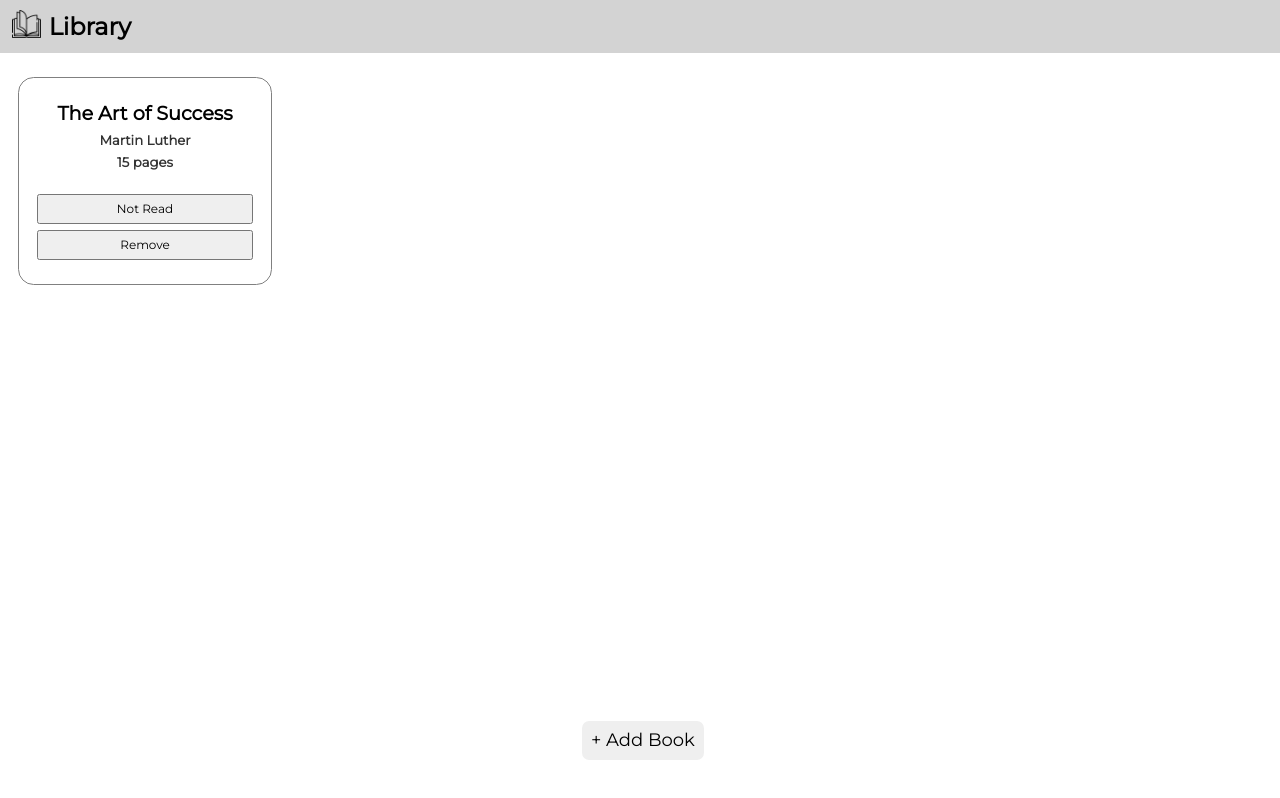
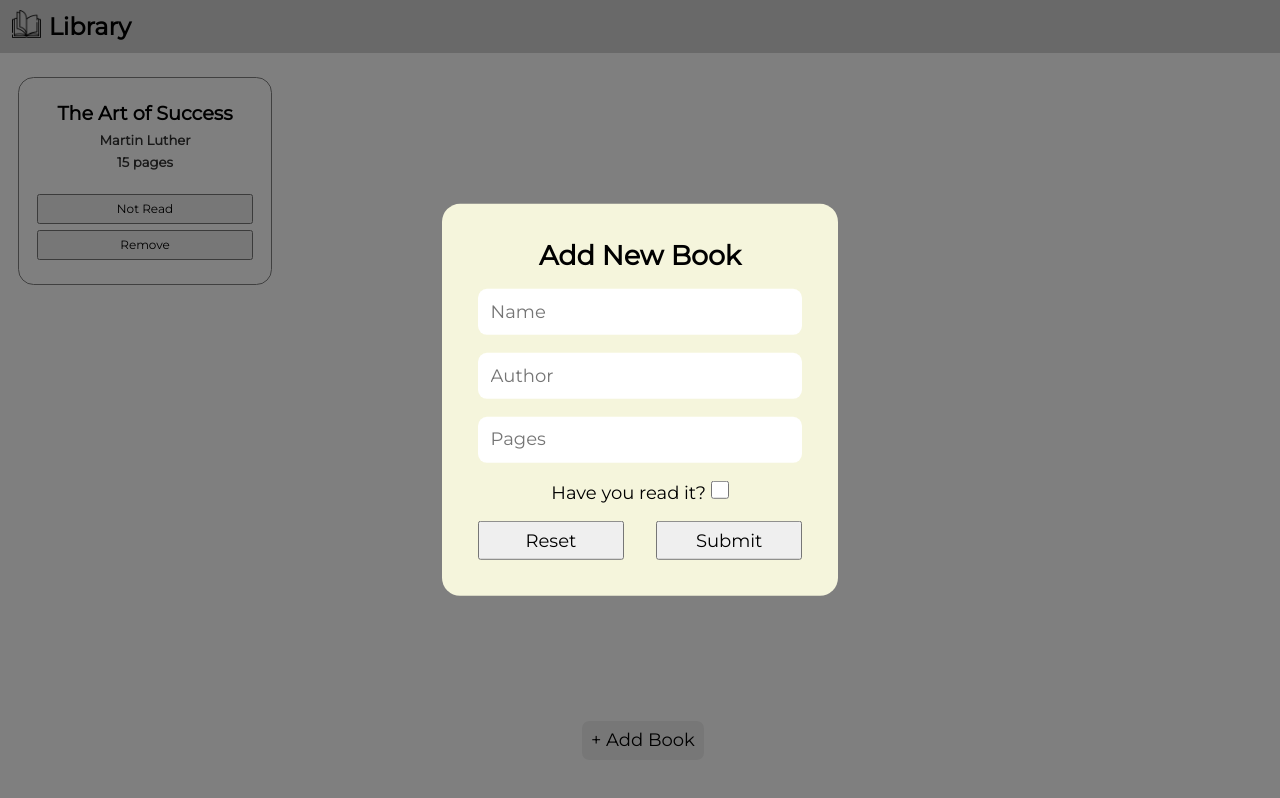
Before and after one commit to radhhh/book-library, a plain HTML site: page index.html in a window 1280 px wide. Both pictures are taken after a click on the button "+ Add Book". Shown: the top 798 px of the page. Drawn offline with Linux system fonts and the light colour scheme.

Commit message:
Completed pop up and simple opening-closing mechanism

```diff
--- a/index.html
+++ b/index.html
@@ -6,6 +6,7 @@
     <title>Book Library</title>
     <link rel="stylesheet" href="normalize.css">
     <link rel="stylesheet" href="style.css">
+    <script src="script.js" defer></script>
 </head>
 <body>
     <header>
@@ -30,7 +31,21 @@
                 </div>
             </div>
        </section>
-        <button id="addBook">+ Add Book</button>
     </main>
+    <button id="buttonAdd">+ Add Book</button>
+    <div id="overlayDark"></div>
+    <div id="formContainer">
+        <form id="formElement">
+            <h2>Add New Book</h2>
+            <input type="text" id="name" name="name" placeholder="Name" required>
+            <input type="text" id="author" name="author" placeholder="Author" required>
+            <input type="number" id="pages" name="pages" placeholder="Pages" required>
+            <p>Have you read it? <input type="checkbox" name="read" id="read"></p>
+            <div class="button-container">
+                <button type="reset">Reset</button>
+                <button>Submit</button>
+            </div>
+        </form>
+    </div>
 </body>
 </html>
--- a/script.js
+++ b/script.js
@@ -0,0 +1,29 @@
+const buttonAdd = document.querySelector('#buttonAdd');
+const overlayDark = document.querySelector('#overlayDark');
+const formContainer = document.querySelector('#formContainer');
+const formElement = document.querySelector('#formElement');
+let bookList = [];
+
+function Book(name, author, pages, read){
+    this.name = name;
+    this.author = author;
+    this.pages = pages;
+    this.read = read;
+}
+
+function addBook(){
+
+}
+
+function resetForm(){
+    overlayDark.classList.remove('active');
+    formContainer.classList.remove('active');
+    setTimeout(() => formElement.reset(), 500);
+}
+
+buttonAdd.addEventListener('click', () => {
+    overlayDark.classList.add('active');
+    formContainer.classList.add('active');
+});
+
+overlayDark.addEventListener('click', resetForm);
--- a/style.css
+++ b/style.css
@@ -73,7 +73,7 @@ div.controls > button{
     width: 90%;
 }
 
-button#addBook{
+button#buttonAdd{
     position: fixed;
     bottom: 5%;
     left: calc(50% - 4.5ch - 0.25em);
@@ -83,3 +83,86 @@ button#addBook{
     padding: 0.5em;
     margin: 0 auto;
 }
+
+div#overlayDark.active{
+    display: block;
+}
+
+div#overlayDark{
+    display: none;
+    position: fixed;
+    z-index: 50;
+    top: 0;
+    width: 100vw;
+    height: 100vh;
+    background-color: black;
+    opacity: 50%;
+}
+
+
+div#formContainer.active{
+    transform: translate(-50%, -50%) scale(1);
+}
+
+div#formContainer{
+    font-size: 1.5rem;
+    position: fixed;
+    top: 50%;
+    left: 50%;
+    width: min(18em);
+    transform: translate(-50%, -50%) scale(0);
+    transition: 0.2s ease-in-out;
+    z-index: 100;
+    background-color: beige;
+    padding: 2em;
+    text-align: center;
+    border-radius: 1em;
+}
+
+label, input{
+    display: block;
+}
+
+form > h2{
+    margin: 0 auto;
+}
+
+input::-webkit-outer-spin-button,
+input::-webkit-inner-spin-button {
+    /* display: none; <- Crashes Chrome on hover */
+    -webkit-appearance: none;
+    margin: 0; /* <-- Apparently some margin are still there even though it's hidden */
+}
+
+input[type=number] {
+    -moz-appearance:textfield; /* Firefox */
+}
+
+form > input{
+    width: 100%;
+    box-sizing: border-box;
+    margin: 1em 0;
+    padding: 0.7em;
+    border-radius: 0.5em;
+    border: none;
+    box-shadow: none;
+}
+
+
+form input[type=checkbox]{
+    display: inline;
+    width: 1em;
+    height: 1em;
+}
+
+form > div.button-container{
+    display: flex;
+    justify-content: space-between;
+    gap: 0.5em 10%;
+}
+
+div.button-container > button{
+    flex: 1;
+    display: block;
+    padding: 0.4em;
+}
```
